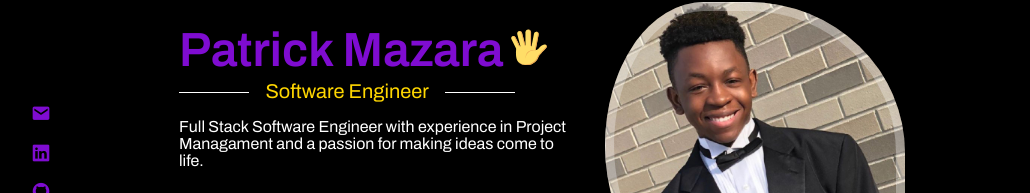
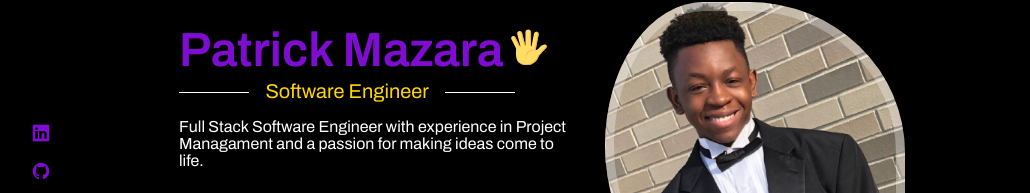
Before and after one commit to zaragotcode/portfolio-react, a React (Create React App) app: page / in a window 1280 px wide. Shown: the part 182-375 px from the top of the page, without its empty margins (125-1155 px from the left). Built offline with nearby package versions, Linux system fonts and the light colour scheme.

Commit message:
remove contact button that opens user's default mailing

```diff
--- a/src/components/Home/Social.jsx
+++ b/src/components/Home/Social.jsx
@@ -3,13 +3,6 @@ import React from 'react'
 const Social = () => {
   return (
     <div className="home__social">
-      <a
-        href="mailto:patrickmazara@hotmail.com"
-        className="home__social-icon"
-        target="_blank" rel="noreferrer">
-          <i class="bx bxs-envelope"></i>
-      </a>
-
       <a
         href="https://www.linkedin.com/in/patrickmazara/"
         className="home__social-icon"
```
Also changed, not shown: 1 other file (tests, documents, lock files or other folders).
